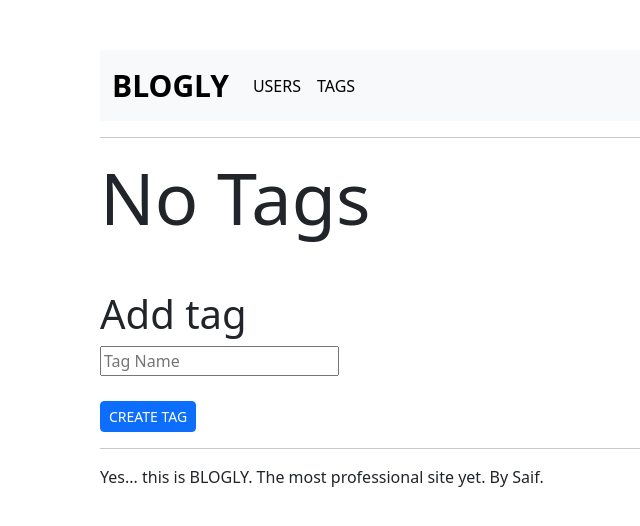
After one commit to Archaeplastida/flask-blogly, a Flask app: page /tags in a window 1280 px wide. The commit adds this page. Shown: the top 526 px of the page, without its empty margins (20-660 px from the left). Run offline with Flask 2, Linux system fonts and the light colour scheme; data that the repository does not hold is empty.

Commit message:
Finished the exercise, SQLAlchemy III: Added tags, slightly more CSS, two more tables. Established many-to-many relationship by having many tags per post, many posts per tag. Made 4 more tests just to test the general existence of the tag and actions which are used in tag creation.

```diff
--- a/app.py
+++ b/app.py
@@ -2,7 +2,7 @@
 
 from flask import Flask, request, render_template, redirect, flash
 from flask_debugtoolbar import DebugToolbarExtension
-from models import db, connect_db, User, Post, check_if_users_post
+from models import db, connect_db, User, Post, Tag, Post_Tag, check_if_users_post, tag_in_posts_by_ids
 from datetime import datetime
 
 app = Flask(__name__)
@@ -37,13 +37,14 @@ def show_user(user_id):
 def show_post(user_id, post_id, post_title):
     user = User.query.get_or_404(user_id)
     post = Post.query.get_or_404(post_id)
+    tags = post.tags
 
     if check_if_users_post(user_id=user_id, post_id=post_id):
         post_creation_date = datetime.strftime(post.created_at, "%A, %B %d, %Y, %I:%M %p")
-        return render_template('user_post_page.html', user=user, post=post, creation_date=post_creation_date)
+        return render_template('user_post_page.html', user=user, post=post, creation_date=post_creation_date, tags=tags)
     return redirect('/users')
 
-@app.route('/users/<int:user_id>/post/<int:post_id>/<post_title>', methods=['POST'])
+@app.route('/users/<int:user_id>/post/<int:post_id>/<post_title>', methods=['POST']) #Edit/Delete action
 def action_to_post(user_id, post_id, post_title):
     if request.form['ACTION'] == 'edit':
         return redirect(f'/users/{user_id}/post/{post_id}/{post_title}/edit')
@@ -54,19 +55,27 @@ def action_to_post(user_id, post_id, post_title):
     else:
         return redirect('/users')
 
-@app.route('/users/<int:user_id>/post/<int:post_id>/<post_title>/edit')
+@app.route('/users/<int:user_id>/post/<int:post_id>/<post_title>/edit') #Post editting page
 def edit_post(user_id, post_id, post_title):
     user = User.query.get_or_404(user_id)
     post = Post.query.get_or_404(post_id)
+    tags = Tag.query.all()
+    checked_tags = []
+
     if check_if_users_post(user_id=user_id, post_id=post_id):
-        return render_template("user_post_editting_page.html", user=user,post=post)
+        for tag in tags:
+            if tag_in_posts_by_ids(tag_id=tag.id, post_id=post_id):
+                checked_tags.append(tag.id)
+        return render_template("user_post_editting_page.html", user=user,post=post, tags=tags, checked_tags=checked_tags)
     return redirect("/users")
 
-@app.route('/users/<int:user_id>/post/<int:post_id>/<post_title>/edit', methods=['POST'])
+@app.route('/users/<int:user_id>/post/<int:post_id>/<post_title>/edit', methods=['POST']) #Application of the post, content, tag and title changes
 def apply_form_changes(user_id, post_id, post_title):
     title = request.form["title"].strip()
     content = request.form["content"].strip()
     editting_post = Post.query.get_or_404(post_id)
+    editting_post.tags.clear()
+    tags = request.form.getlist('tag')
 
     if title:
         editting_post.title = title
@@ -76,6 +85,13 @@ def apply_form_changes(user_id, post_id, post_title):
         editting_post.content = content
 
     db.session.add(editting_post)
+    db.session.commit()
+
+    if tags:
+        for x in tags:
+            new_tag = Tag.query.filter(Tag.name == x).first()
+            editting_post.tags.append(new_tag)
+
     db.session.commit()
 
     return redirect(f'/users/{user_id}/post/{post_id}/{editting_post.title}')
@@ -102,12 +118,14 @@ def edit_user(user_id):
 @app.route('/users/<int:user_id>/new-post') #NEW POST creation page
 def new_post_form(user_id):
     user = User.query.get_or_404(user_id)
-    return render_template('user_post_creation_page.html', user=user)
+    tags = Tag.query.all()
+    return render_template('user_post_creation_page.html', user=user, tags=tags)
 
 @app.route('/users/<int:user_id>/new-post', methods=['POST']) #Creation of new post
 def submit_post(user_id):
     title = request.form["title"].strip()
     content = request.form["content"].strip()
+    tags = request.form.getlist('tag')
     post = None
 
     if title:
@@ -116,6 +134,13 @@ def submit_post(user_id):
         post = Post(content=content, user_id=user_id)
 
     db.session.add(post)
+    db.session.commit()
+
+    if tags:
+        for x in tags:
+            new_tag = Tag.query.filter(Tag.name == x).first()
+            post.tags.append(new_tag)
+
     db.session.commit()
 
     return redirect(f'/users/{user_id}/post/{post.id}/{post.title}')
@@ -147,13 +172,61 @@ def create_user():
     image_url = request.form["image_url"]
     new_user = None
 
-    if not image_url:
+    if image_url:
+        new_user = User(first_name=first_name,last_name=last_name,image_url=image_url)
+    else:
         new_user = User(first_name=first_name,last_name=last_name)
-    else:
-        new_user = User(first_name=first_name,last_name=last_name,image_url=image_url)
-
 
     db.session.add(new_user)
     db.session.commit()
 
     return redirect(f'/users/{new_user.id}')
+
+@app.route('/tags') #The tags page
+def tag_list():
+    tags = Tag.query.all()
+    return render_template('tag_list.html', tags=tags)
+
+@app.route('/tags/<int:tag_id>') #Tag details page
+def show_tag(tag_id):
+    tag = Tag.query.get_or_404(tag_id)
+    posts = tag.posts
+    return render_template('tag_details.html', tag=tag, posts=posts)
+
+@app.route('/tags', methods=['POST']) #Creation of new tag
+def create_tag():
+    tag_name = request.form["tag_name"].strip()
+    if tag_name and not Tag.query.filter(Tag.name == tag_name).all():
+        new_tag = Tag(name=tag_name)
+        db.session.add(new_tag)
+        db.session.commit()
+        return redirect(f'/tags/{new_tag.id}')
+
+    return redirect('/tags')
+
+@app.route('/tags/<int:tag_id>', methods=['POST']) #Edit/Delete action
+def action_to_tag(tag_id):
+     if request.form["ACTION"] == 'edit':
+        return redirect(f'/tags/{tag_id}/edit')
+     elif request.form["ACTION"] == 'delete':
+        Tag.query.filter_by(id = tag_id).delete()
+        db.session.commit()
+        return redirect('/tags')
+     else:
+        return redirect('/tags')
+
+@app.route('/tags/<int:tag_id>/edit') #Tag editting page
+def edit_tag(tag_id):
+    tag = Tag.query.get_or_404(tag_id)
+    return render_template('tag_edit.html', tag=tag)
+
+@app.route('/tags/<int:tag_id>/edit', methods=['POST']) #Application of changes to the tag
+def apply_tag_changes(tag_id):
+    editted_tag_name = request.form['tag_name'].strip()
+    if editted_tag_name:
+        editted_tag = Tag.query.get_or_404(tag_id)
+        editted_tag.name = editted_tag_name
+        db.session.add(editted_tag)
+        db.session.commit()
+        return redirect(f'/tags/{tag_id}')
+    return redirect('/tags/<int:tag_id>/edit')
--- a/templates/base.html
+++ b/templates/base.html
@@ -11,15 +11,25 @@
 
 <body>
     <div class="container" style="padding:50px">
-        <div class="container">
-            <nav class="navbar navbar-expand-lg navbar-light bg-light">
-                <div class="container-fluid">
-                    <a class="navbar-brand" href="/users">
-                        <h1 class='navbar-brand mb-0' style="font-size:30px">BLOGLY</h1>
-                    </a>
+        <nav class="navbar navbar-expand-lg bg-body-tertiary">
+            <div class="container-fluid">
+                <a class="navbar-brand" style="font-size:30px;font-weight:bold">BLOGLY</a>
+                <button class="navbar-toggler" type="button" data-bs-toggle="collapse" data-bs-target="#navbarNav"
+                    aria-controls="navbarNav" aria-expanded="false" aria-label="Toggle navigation">
+                    <span class="navbar-toggler-icon"></span>
+                </button>
+                <div class="collapse navbar-collapse" id="navbarNav">
+                    <ul class="navbar-nav">
+                        <li class="nav-item">
+                            <a class="nav-link active" aria-current="page" href="/users">USERS</a>
+                        </li>
+                        <li class="nav-item">
+                            <a class="nav-link active" href="/tags">TAGS</a>
+                        </li>
+                    </ul>
                 </div>
-            </nav>
-        </div>
+            </div>
+        </nav>
 
         <hr>
         {%block content%}
--- /dev/null
+++ b/templates/tag_list.html
@@ -0,0 +1,24 @@
+{%extends "base.html"%}
+{%block title%}
+Tags
+{%endblock%}
+
+{%block content%}
+{%if tags%}
+<h1 class="display-2">Tags</h1>
+<ul>
+    {%for tag in tags%}
+    <li><a href="/tags/{{tag.id}}">{{tag.name}}</a></li>
+    {%endfor%}
+</ul>
+{%else%}
+<h1 class="display-2" style="margin-bottom:50px;">No Tags</h1>
+{%endif%}
+
+<h2 class="display-6">Add tag</h2>
+<form action="/tags" method="POST">
+    <input type="text" name="tag_name" placeholder="Tag Name" required>
+    <br>
+    <button style="margin-top:25px" class="btn btn-primary btn-sm" type="submit">CREATE TAG</button>
+</form>
+{%endblock%}
--- a/templates/user_details.html
+++ b/templates/user_details.html
@@ -22,7 +22,7 @@
     {%endfor%}
 </ul>
 {%else%}
-<h2 class="display-6">No Posts</h2>
+<h2 class="display-6" style="margin-top:50px; margin-bottom:50px;">No Posts</h2>
 {%endif%}
 <form method="POST">
     <button class="btn btn-primary" name="ACTION" value="new-post">ADD POST</button>
--- a/templates/user_list.html
+++ b/templates/user_list.html
@@ -13,10 +13,10 @@ Users
     {%endfor%}
 </ul>
 {%else%}
-<h1 class="display-2">No Users</h1>
+<h1 class="display-2" style="margin-bottom:50px;">No Users</h1>
 {%endif%}
 
-
+<h2 class="display-6">Add user</h2>
 <form action="/users" method="POST">
     <input type="text" name="first_name" placeholder="First Name" required>
     <input type="text" name="last_name" placeholder="Last Name" required>
```
Also changed, not shown: models.py (+32 -0 lines), templates/tag_details.html (added, +27 -0 lines), templates/tag_edit.html (added, +13 -0 lines), templates/user_post_creation_page.html (+13 -0 lines), templates/user_post_editting_page.html (+17 -0 lines), templates/user_post_page.html (+7 -0 lines), test_app.py (+48 -2 lines).
